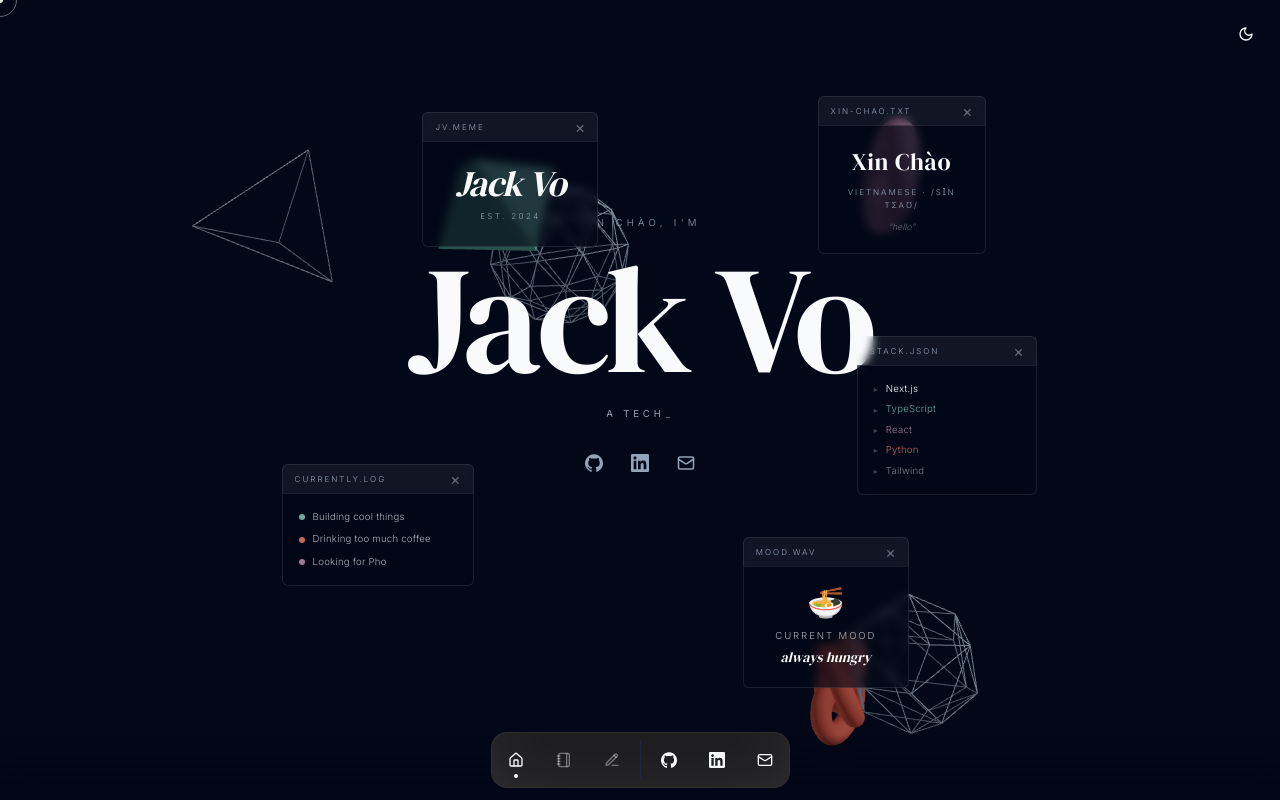
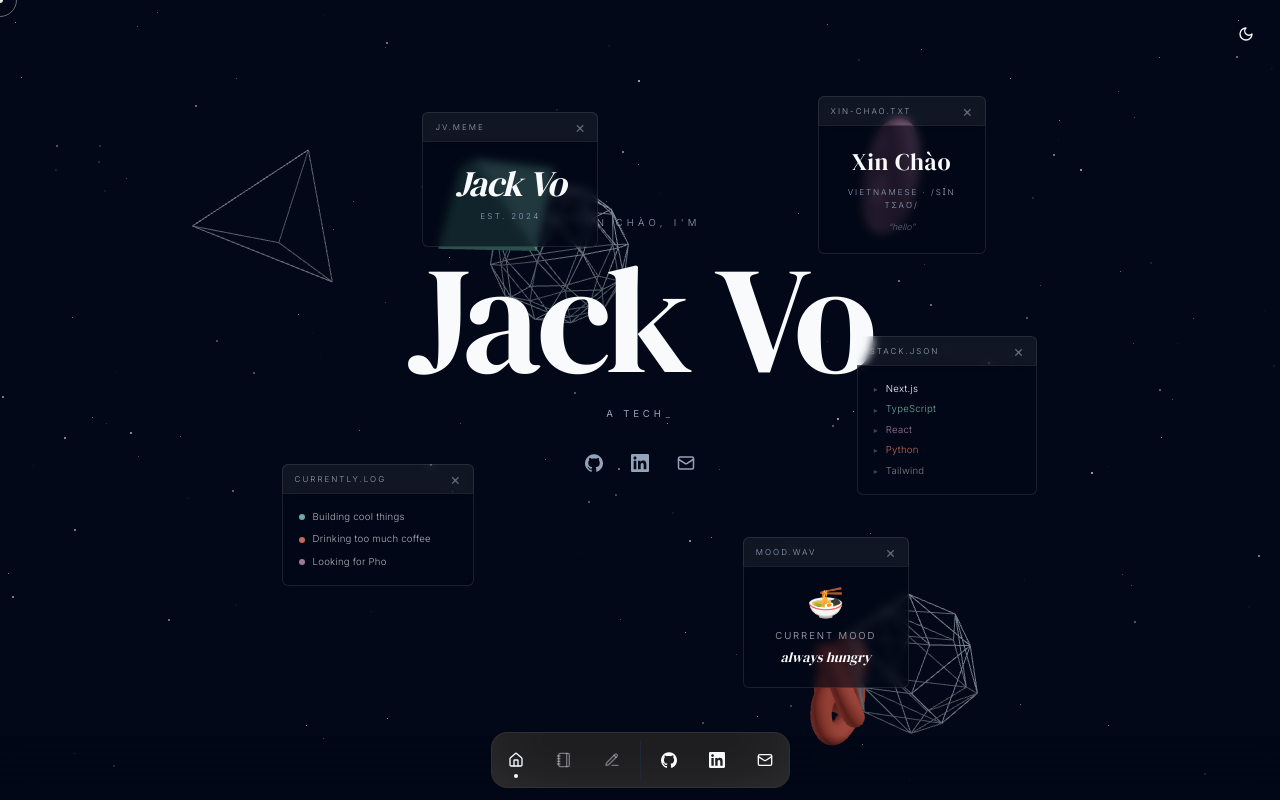
Before and after one commit to jacklvd/portfolio-v3, a Next.js app: page / in a window 1280 px wide. Both pictures are taken after a click on the button "Toggle theme". Built offline with nearby package versions, Linux system fonts and the light colour scheme.

Commit message:
update stars background

```diff
--- a/app/globals.css
+++ b/app/globals.css
@@ -441,6 +441,18 @@ img {
 	}
 }
 
+@keyframes starTwinkle {
+	0%,
+	100% {
+		opacity: var(--star-opacity, 0.4);
+		transform: scale(1);
+	}
+	50% {
+		opacity: calc(var(--star-opacity, 0.4) * 0.2);
+		transform: scale(0.6);
+	}
+}
+
 /* Theme-aware retro styles */
 .light .retro-terminal {
 	--retro-bg: #f5f5f5;
--- a/app/meet-jack/components/about.tsx
+++ b/app/meet-jack/components/about.tsx
@@ -46,6 +46,7 @@ export function About() {
             <p className="text-[0.6rem] tracking-[0.4em] uppercase text-muted-foreground mb-2">
               Currently listening
             </p>
+            <div className="overflow-hidden rounded-xl">
               <iframe
                 src="https://open.spotify.com/embed/track/7a86XRg84qjasly9f6bPSD?utm_source=generator&theme=0"
                 width="100%"
@@ -53,8 +54,10 @@ export function About() {
                 allowFullScreen
                 allow="autoplay; clipboard-write; encrypted-media; fullscreen; picture-in-picture"
                 loading="lazy"
-              className="border-none"
+                className="border-none block"
+                style={{ border: 'none' }}
               />
+            </div>
           </div>
         </motion.div>
 
--- a/app/meet-jack/components/experience.tsx
+++ b/app/meet-jack/components/experience.tsx
@@ -66,7 +66,7 @@ const ExperienceSection: React.FC = () => {
         02 — Experience
       </motion.p>
       <motion.h2 {...inView(0.05)} className="font-serif text-4xl md:text-5xl text-foreground mb-12 md:mb-16">
-        Where I've worked.
+        Where I&apos;ve worked.
       </motion.h2>
 
       <motion.div {...inView(0.1)} className="flex flex-col md:flex-row gap-8 md:gap-0">
@@ -90,11 +90,10 @@ const ExperienceSection: React.FC = () => {
                     <button
                       key={exp._id}
                       onClick={() => { setSelectedId(exp._id); setDropdownOpen(false); }}
-                      className={`w-full text-left px-4 py-3 text-sm transition-colors ${
-                        selectedId === exp._id
+                      className={`w-full text-left px-4 py-3 text-sm transition-colors ${selectedId === exp._id
                           ? 'text-foreground bg-foreground/5'
                           : 'text-muted-foreground hover:text-foreground hover:bg-foreground/5'
-                      }`}
+                        }`}
                     >
                       {exp.company}
                     </button>
@@ -108,11 +107,10 @@ const ExperienceSection: React.FC = () => {
                 <button
                   key={exp._id}
                   onClick={() => setSelectedId(exp._id)}
-                  className={`w-full text-left px-4 py-2.5 text-sm border-l-2 transition-all duration-150 ${
-                    selectedId === exp._id
+                  className={`w-full text-left px-4 py-2.5 text-sm border-l-2 transition-all duration-150 ${selectedId === exp._id
                       ? 'border-foreground text-foreground font-medium'
                       : 'border-transparent text-muted-foreground hover:text-foreground hover:border-foreground/30'
-                  }`}
+                    }`}
                 >
                   {exp.company}
                 </button>
--- a/app/meet-jack/components/projects.tsx
+++ b/app/meet-jack/components/projects.tsx
@@ -54,7 +54,7 @@ const Project = () => {
         03 — Projects
       </motion.p>
       <motion.h2 {...inView(0.05)} className="font-serif text-4xl md:text-5xl text-foreground mb-12 md:mb-16">
-        Things I've built.
+        Things I&apos;ve built.
       </motion.h2>
 
       {isLoading ? (
--- a/components/client-app-content.tsx
+++ b/components/client-app-content.tsx
@@ -5,6 +5,7 @@ import { TooltipProvider } from '@/components/ui/tooltip'
 import { ThemeToggle } from '@/components/theme/theme-toggle'
 import { NavBar } from '@/components/layout/navbar'
 import Preloader from '@/components/loading/preloader'
+import { StarsBackground } from '@/components/stars-background'
 
 export default function ClientAppContent({
   children,
@@ -19,6 +20,7 @@ export default function ClientAppContent({
 
   return (
     <TooltipProvider delayDuration={0}>
+      <StarsBackground />
       {isMounted ? <AppLoader>{children}</AppLoader> : children}
       <div className="fixed top-4 right-4 z-50">
         <ThemeToggle />
--- /dev/null
+++ b/components/stars-background.tsx
@@ -0,0 +1,50 @@
+'use client'
+import { useMemo } from 'react'
+
+type Star = {
+  id: number
+  x: number
+  y: number
+  size: number
+  delay: number
+  duration: number
+  opacity: number
+}
+
+function seededRandom(seed: number) {
+  const x = Math.sin(seed) * 10000
+  return x - Math.floor(x)
+}
+
+export function StarsBackground() {
+  const stars = useMemo<Star[]>(() => {
+    return Array.from({ length: 160 }, (_, i) => ({
+      id: i,
+      x: seededRandom(i * 3 + 1) * 100,
+      y: seededRandom(i * 3 + 2) * 100,
+      size: seededRandom(i * 3 + 3) * 2 + 0.5,
+      delay: seededRandom(i * 7 + 4) * 6,
+      duration: seededRandom(i * 5 + 5) * 4 + 3,
+      opacity: seededRandom(i * 11 + 6) * 0.5 + 0.3,
+    }))
+  }, [])
+
+  return (
+    <div className="pointer-events-none fixed inset-0 z-0 hidden dark:block overflow-hidden">
+      {stars.map((star) => (
+        <span
+          key={star.id}
+          className="absolute rounded-full bg-white"
+          style={{
+            left: `${star.x}%`,
+            top: `${star.y}%`,
+            width: `${star.size}px`,
+            height: `${star.size}px`,
+            opacity: star.opacity,
+            animation: `starTwinkle ${star.duration}s ease-in-out ${star.delay}s infinite`,
+          }}
+        />
+      ))}
+    </div>
+  )
+}
```
Also changed, not shown: 1 other file (tests, documents, lock files or other folders). Lines whose indentation alone changed are shown as unchanged.
